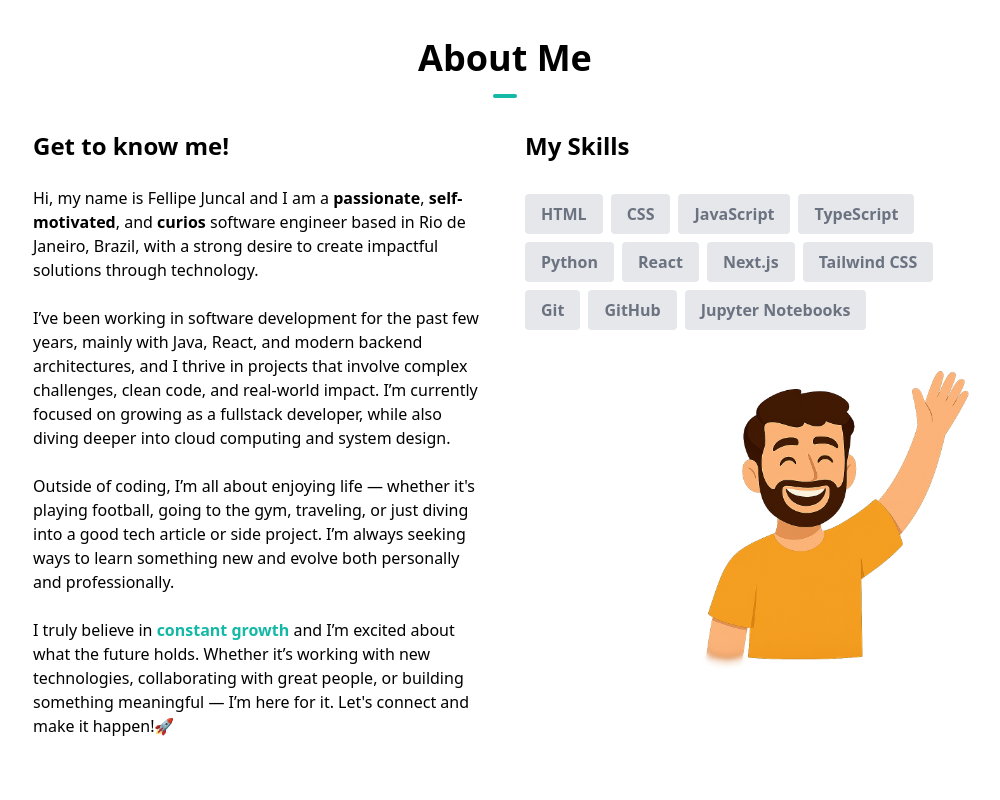
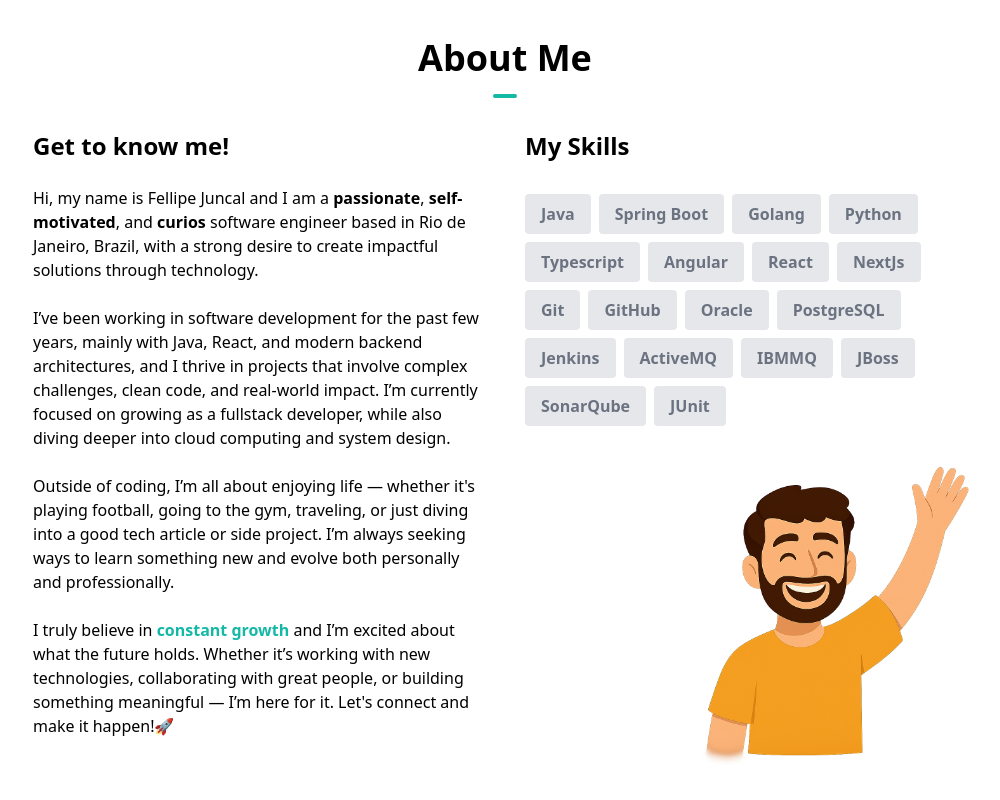
Before and after one commit to fjuncal/juncal-portifolio, a Next.js app: page / in a window 1280 px wide. Shown: the part 906-1706 px from the top of the page, without its empty margins (135-1135 px from the left). Built offline with nearby package versions, Linux system fonts and the light colour scheme.

Commit message:
Adding my skills to my portifolio

```diff
--- a/components/AboutSection.tsx
+++ b/components/AboutSection.tsx
@@ -2,17 +2,24 @@ import React from "react";
 import Image from "next/image";
 
 const skills = [
-  { skill: "HTML" },
-  { skill: "CSS" },
-  { skill: "JavaScript" },
-  { skill: "TypeScript" },
+  { skill: "Java" },
+  { skill: "Spring Boot" },
+  { skill: "Golang" },
   { skill: "Python" },
+  { skill: "Typescript" },
+  { skill: "Angular" },
   { skill: "React" },
-  { skill: "Next.js" },
-  { skill: "Tailwind CSS" },
+  { skill: "NextJs" },
   { skill: "Git" },
   { skill: "GitHub" },
-  { skill: "Jupyter Notebooks" },
+  { skill: "Oracle" },
+  { skill: "PostgreSQL" },
+  { skill: "Jenkins" },
+  { skill: "ActiveMQ" },
+  { skill: "IBMMQ" },
+  { skill: "JBoss" },
+  { skill: "SonarQube" },
+  { skill: "JUnit" },
 ];
 
 const AboutSection = () => {
```
